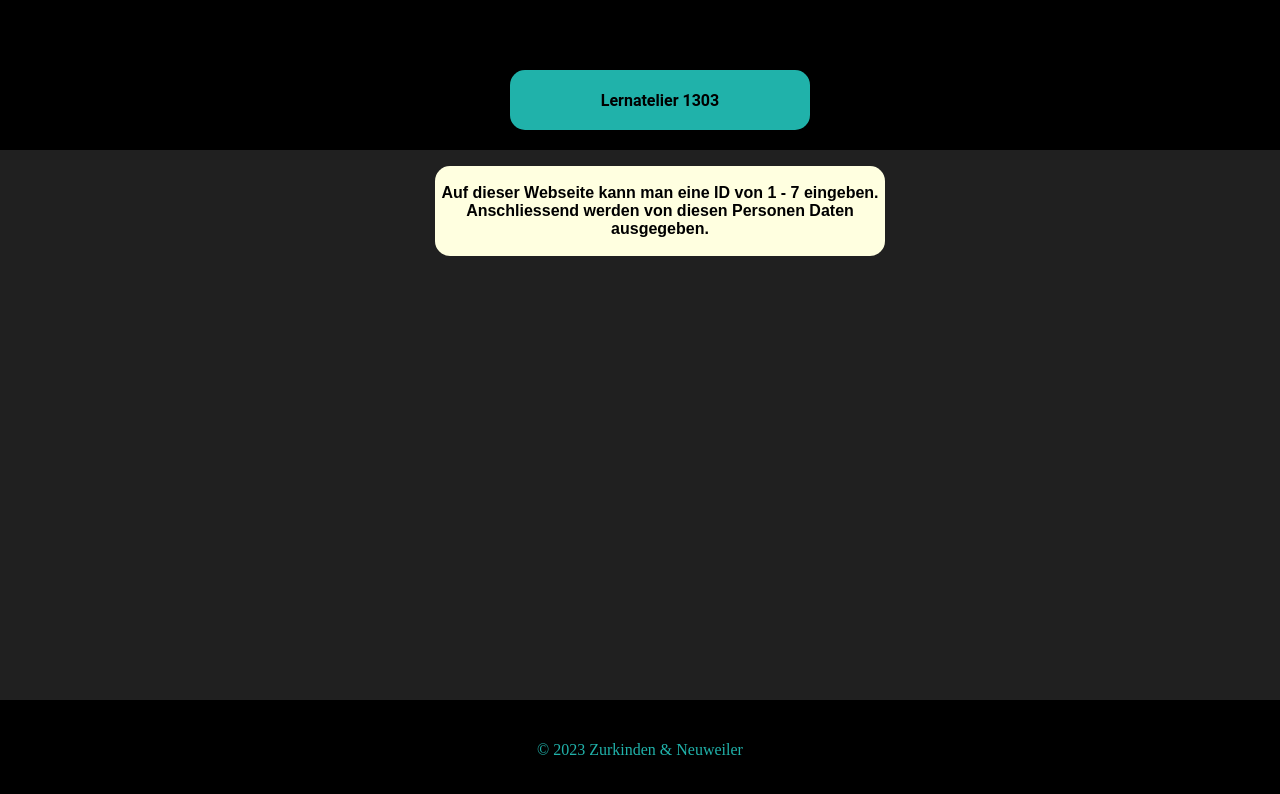
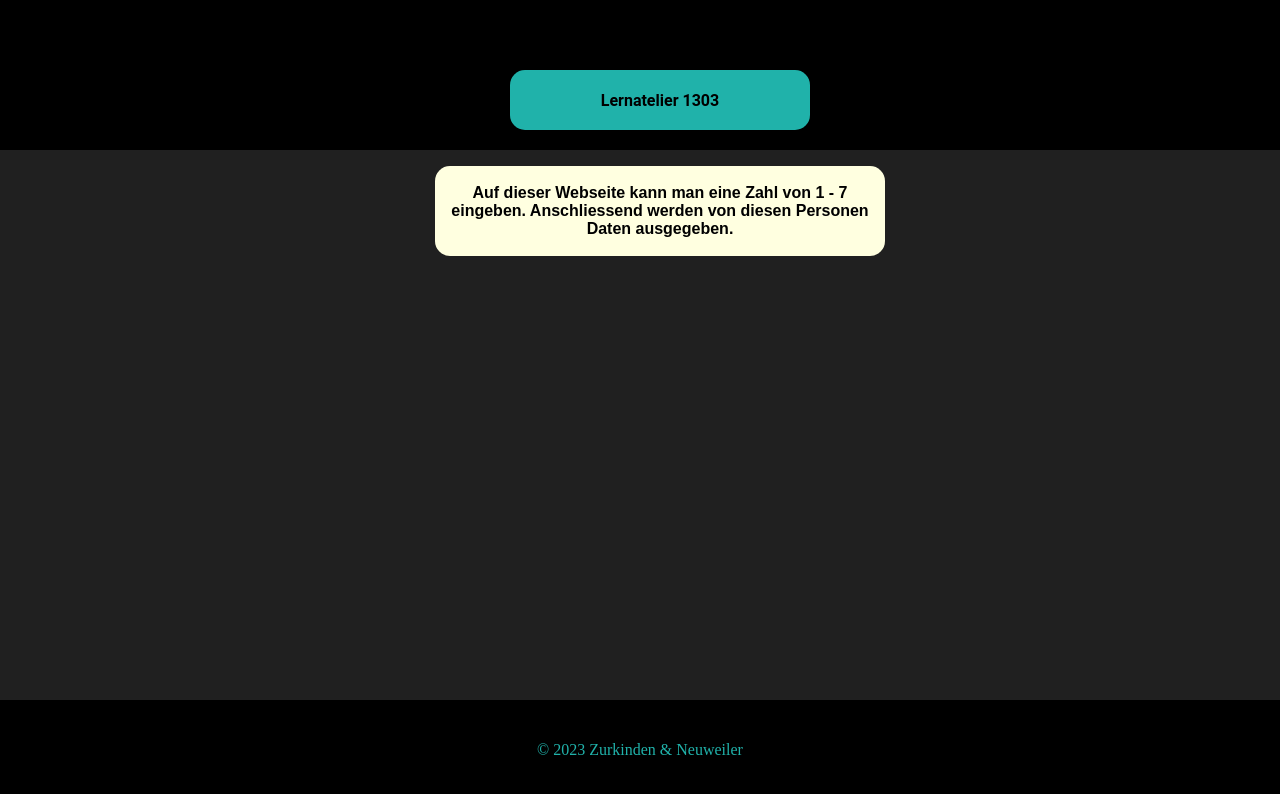
Before and after one commit to julian05z/1303, a website: page Website/index.html in a window 1280 px wide. Drawn offline with Linux system fonts and the light colour scheme.

Commit message:
Main änderung

```diff
--- a/Website/index.html
+++ b/Website/index.html
@@ -19,7 +19,7 @@
       <main id="main">
         <ul class="main-list">
           <li>
-            <a>Auf dieser Webseite kann man eine ID von 1 - 7 eingeben. Anschliessend werden von diesen Personen Daten ausgegeben.</a>
+            <a>Auf dieser Webseite kann man eine Zahl von 1 - 7 eingeben. Anschliessend werden von diesen Personen Daten ausgegeben.</a>
           </li>
         </ul>
       </main>
```
